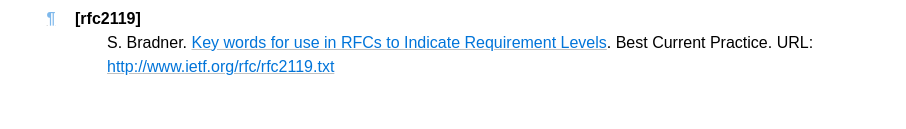
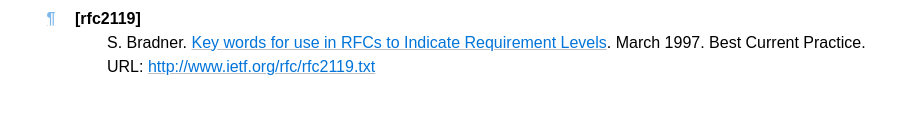
Before and after one commit to webspecs/example-spec, a plain HTML site: page index.html in a window 1280 px wide. Shown: the part 2813-2942 px from the top of the page, without its empty margins (165-1071 px from the left). Drawn offline with Linux system fonts and the light colour scheme.

```diff
--- a/index.html
+++ b/index.html
@@ -102,7 +102,7 @@ Element Definitions</span><a class=self-link href=#eldef></a></h2>
   <p class=note>
     Note, this is an informative note.
   </p>
-  <div data-fill-with=references><h2 class="no-num heading settled" id=references><span class=content>References</span><a class=self-link href=#references></a></h2><h3 class="no-num heading settled" id=normative><span class=content>Normative References</span><a class=self-link href=#normative></a></h3><dl><dt id=biblio-rfc2119 title=rfc2119><a class=self-link href=#biblio-rfc2119></a>[rfc2119]<dd>S. Bradner. <a href=http://www.ietf.org/rfc/rfc2119.txt>Key words for use in RFCs to Indicate Requirement Levels</a>. Best Current Practice. URL: <a href=http://www.ietf.org/rfc/rfc2119.txt>http://www.ietf.org/rfc/rfc2119.txt</a></dl></div>
+  <div data-fill-with=references><h2 class="no-num heading settled" id=references><span class=content>References</span><a class=self-link href=#references></a></h2><h3 class="no-num heading settled" id=normative><span class=content>Normative References</span><a class=self-link href=#normative></a></h3><dl><dt id=biblio-rfc2119 title=rfc2119><a class=self-link href=#biblio-rfc2119></a>[rfc2119]<dd>S. Bradner. <a href=http://www.ietf.org/rfc/rfc2119.txt>Key words for use in RFCs to Indicate Requirement Levels</a>. March 1997. Best Current Practice. URL: <a href=http://www.ietf.org/rfc/rfc2119.txt>http://www.ietf.org/rfc/rfc2119.txt</a></dl></div>
   <div data-fill-with=index><h2 class="no-num heading settled" id=index><span class=content>Index</span><a class=self-link href=#index></a></h2><ul class=indexlist><li>will-change, <a href=#propdef-will-change title="section 2">2</a></ul></div>
   <div data-fill-with=property-index><h2 class="no-num heading settled" id=property-index><span class=content>Property Index</span><a class=self-link href=#property-index></a></h2><table class="proptable data"><thead><tr><th scope=col>Name<th scope=col>Value<th scope=col>Initial<th scope=col>Applies to<th scope=col>Inh.<th scope=col>%ages<th scope=col>Media<th scope=col>Computed value<tbody><tr><th scope=row><a class=css data-link-type=property href=#propdef-will-change title=will-change>will-change</a><td>auto | &lt;animateable-feature&gt;#<td>auto<td>all elements<td>no<td>n/a<td>all<td>specified value</table></div>
   <div data-fill-with=issues-index></div>
```
Also changed, not shown: 1 other file.
